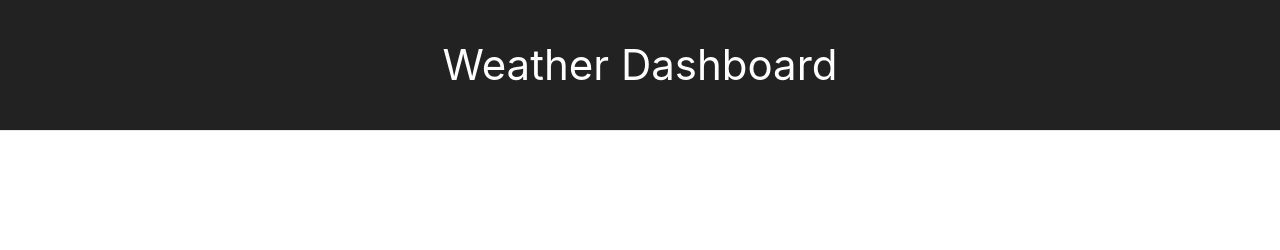
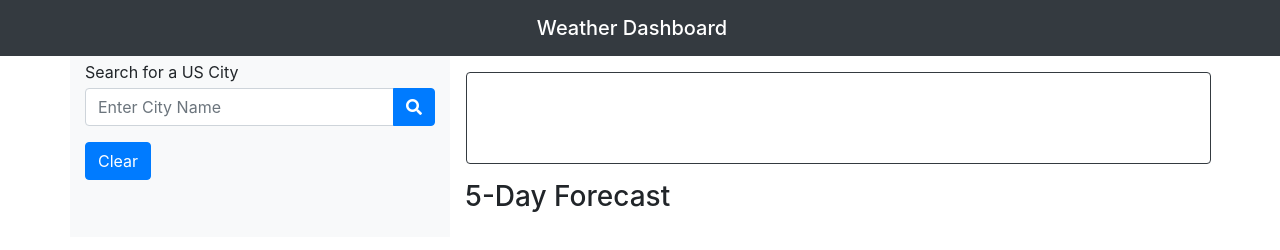
Before and after one commit to nkhan14/HW6_WeatherDashboard, a plain HTML site: page index.html in a window 1280 px wide. Drawn offline with nearby package versions, Linux system fonts and the light colour scheme; files that its build step writes are made by us from their sources.

Commit message:
updated HTML

```diff
--- a/index.html
+++ b/index.html
@@ -1,24 +1,86 @@
-<!-- beginning structure -->
 <!DOCTYPE html>
 <html lang="en">
+
 <head>
     <meta charset="UTF-8">
-    <!-- setting a viewport - This gives the browser instructions on how to control the page's dimensions and scaling. -->
-    <meta name="viewport" content="width=device-width, initial-scale=1.0" />
-    <meta http-equiv="X-UA-Compatible" content="IE=edge">
     <meta name="viewport" content="width=device-width, initial-scale=1.0">
-    <!-- getuikit framework link -->
-    <link rel="stylesheet" href="https://cdn.jsdelivr.net/npm/uikit@3.6.21/dist/css/uikit.min.css"/>
+    <meta http-equiv="X-UA-Compatible" content="ie=edge">
+    <link rel="stylesheet" href="https://stackpath.bootstrapcdn.com/bootstrap/4.3.1/css/bootstrap.min.css"
+        integrity="sha384-ggOyR0iXCbMQv3Xipma34MD+dH/1fQ784/j6cY/iJTQUOhcWr7x9JvoRxT2MZw1T" crossorigin="anonymous">
+    <link rel="stylesheet" href="https://cdnjs.cloudflare.com/ajax/libs/font-awesome/5.11.2/css/all.min.css">
+    <link rel="stylesheet" href="./assets/css/style.css">
     <title>Weather DashBoard</title>
 </head>
+
 <body>
-    <header class="uk-heading-divider uk-text-center uk-background-secondary uk-light uk-padding uk-panel">
-        <h1>Weather Dashboard</h1>
-    </header>
-    <!-- columns -->
+    <nav class="navbar navbar-dark bg-dark">
+        <span class="navbar-brand mb-0 h1 w-100 text-center">Weather Dashboard</span>
+    </nav>
+    <div class="container">
+        <div class="row">
+            <div class="col-4 bg-light">
+                <p class="search-header my-1">Search for a US City</p>
+                <div class="input-group mb-3">
+                    <input id="city-input" type="text" class="form-control" placeholder="Enter City Name"
+                        aria-label="Enter city name">
+                    <div class="input-group-append">
+                        <button class="btn btn-primary" type="button" id="search-button">
+                            <i class="fas fa-search"></i>
+                        </button>
+                    </div>
+                </div>
+                <button class="btn btn-primary mb-3" type="button" id="clear-history">Clear</button>
+                <form id="history"></form>
+            </div>
+            <div class="col-8">
+                <div class="row mr-0">
+                    <div class="col-12 border border-dark m-3 rounded">
+                        <div class="row">
+                            <div class="col-12">
+                                <span id="city-name" class="city-name align-middle"></span>
+                                <img id="current-pic" src="placeholder" alt="">
+                            </div>
+                        </div>
+                        <div class="row">
+                            <div class="col-12">
+                                <p id="temperature"></p>
+                            </div>
+                        </div>
+                        <div class="row">
+                            <div class="col-12">
+                                <p id="humidity"></p>
+                            </div>
+                        </div>
+                        <div class="row">
+                            <div class="col-12">
+                                <p id="wind-speed"></p>
+                            </div>
+                        </div>
+                        <div class="row">
+                            <div class="col-12 d-flex">
+                                <p id="UV-index"></p>
+                            </div>
+                        </div>
+                    </div>
+                </div>
+                <div class="row">
+                    <div class="col-12">
+                        <h3>5-Day Forecast</h3>
+                    </div>
+                </div>
+                <div class="row">
+                    <div class="col forecast bg-primary text-white ml-3 mb-3 rounded"></div>
+                    <div class="col forecast bg-primary text-white ml-3 mb-3 rounded"></div>
+                    <div class="col forecast bg-primary text-white ml-3 mb-3 rounded"></div>
+                    <div class="col forecast bg-primary text-white ml-3 mb-3 rounded"></div>
+                    <div class="col forecast bg-primary text-white ml-3 mb-3 rounded"></div>
+                </div>
+            </div>
+        </div>
+    </div>
 
-    <!-- getuikit script link -->
-    <script src="https://cdn.jsdelivr.net/npm/uikit@3.6.21/dist/js/uikit.min.js"></script>
-    <script src="https://cdn.jsdelivr.net/npm/uikit@3.6.21/dist/js/uikit-icons.min.js"></script>
+    <script src="https://unpkg.com/axios/dist/axios.min.js"></script>
+    <script src="./assets/js/script.js"></script>
 </body>
+
 </html>
```
